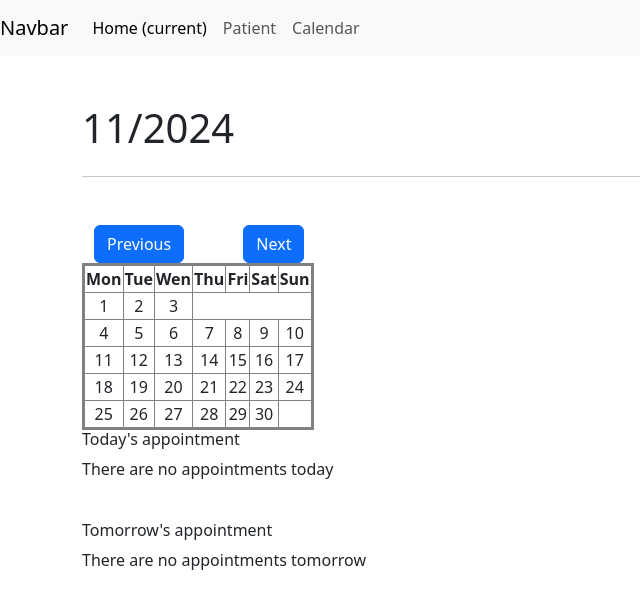
After one commit to GeorgiaNerantzaki/doctorsapp, a Django app: page /index/2024/11/ in a window 1280 px wide. The commit adds this page. Shown: the top 609 px of the page, without its empty margins (0-640 px from the left). Run offline with Django 5.2, Linux system fonts and the light colour scheme; data that the repository does not hold is empty; some libraries are stand-ins or nearby versions.

Commit message:
Save changes

```diff
--- a/app/views.py
+++ b/app/views.py
@@ -22,8 +22,8 @@ def login(request):
         #if user is None:
          #   messages.error(request,'User does not exist')
         #else:
-        login(user)
-        return redirect('main/index')
+        #login(user)
+        return redirect('index/')
     return render(request, 'login.html', {"form": form})
 
 #create register view
--- a/main/templates/index.html
+++ b/main/templates/index.html
@@ -1,11 +1,13 @@
-{%extends 'layout.html'}
-{%block title}Home Page{%endblock%}
+{%extends 'layout.html'%}
+{%block title%}Home Page{%endblock%}
 {%block content%}
+{% include 'navbar.html' %}
 <!--Calendar display-->
 <div class="container mt-5">
     <!--calendar head respresenting days,month and year-->
-    <h1 class="text center">{{month}}{{year}}</h1>
-    <table class="table-bordered text-center">
+    <h1 class="text center">{{month}}/{{year}}</h1>
+    <hr class="my-4">
+    <table class="table-bordered text-center" style="border-style:solid;">
         <thead>
             <tr>
                 <th>Mon</th>
@@ -22,26 +24,52 @@
             {%for week in cal%}
             <tr>
                 {%for day in week%}
-                {%if day !=0%}
+                {%if day > 0 %}
                 <td>{{day}}</td>
                 {%endif%}
                 {%endfor%}
             </tr>
             {%endfor%}
         </tbody>
-    </table>
-    <!--navigation links for next year or previous year-->
-    <div class="text-center mt-3">
-        {%if month > 1%}
-        <a class="btn btn-primary" href="{%url 'index_view' year=year, month=month|add: '-1'%}">Previous Month</a>
+          <!--navigation links for next year or previous year-->
+    <div class="container mt-5">
+        {%if month > 1 %}
+        <a class="btn btn-primary" href="{%url 'index_view' year=year month=month|add:'-1' %}"style="margin-left:0px margin-right:-5px;">Previous</a>
         {%else%}
-        <a class="btn btn-primary" href="{%url 'index_view' year=year-1, month=12%}">Previous Month</a>
+        <a class="btn btn-primary" href="{%url 'index_view' year=year|add:'-1' month=12%}" style="margin-left:0px; margin-right:-5px">Previous</a>
         {%endif%}
-        {%if month<12%}
-        <a class="btn btn-primary" href="{%url 'index_view' year=year, month=month|add: '1'%}">Previous Month</a>
+        {%if month < 12 %}
+        <a class="btn btn-primary" href="{%url 'index_view' year=year month=month|add:'1' %}" style="margin-left: 55px;">Next</a>
         {%else%}
-        <a class="btn btn-primary" href="{%url 'index_view' year=year+1, month=1%}">Previous Month</a>
+        <a class="btn btn-primary" href="{%url 'index_view' year=year|add:'1' month=1%}" style="margin-left: 55px;">Next</a>
         {%endif%}
     </div>
 </div>
+    </table>
+
+    <!--Today's appointment appear here-->
+    <p class="h6">Today's appointment</p>
+    {%if todays_appointments%}
+    {%for appointment in todays_appointments%}
+    <ul><li><strong>Name:</strong>{{patient}}</li>
+        <li><strong>Time:</strong>{{time}}</li>
+        <li><strong>Notes:</strong>{{notes}}</li>
+    </u>
+    {%endfor%}
+    {%else%}
+    <p>There are no appointments today</p>
+    {%endif%}
+    <br>
+    <!--Tomorrow's appointment appear here-->
+    <p class="h6">Tomorrow's appointment</p>
+    {%if tomorrow_appointments%}
+    {%for appointment in tomorrow_appointments%}
+    <ul><li><strong>Name:</strong>{{patient}}</li>
+        <li><strong>Time:</strong>{{time}}</li>
+        <li><strong>Notes:</strong>{{notes}}</li>
+    </u>
+    {%endfor%}
+    {%else%}
+    <p>There are no appointments tomorrow</p>
+    {%endif%}
 {%endblock%}
--- /dev/null
+++ b/main/templates/navbar.html
@@ -0,0 +1,16 @@
+<nav class="navbar navbar-expand-lg navbar-light bg-light">
+    <a class="navbar-brand" href="#">Navbar</a>
+    <button class="navbar-toggler" type="button" data-toggle="collapse" data-target="#navbarSupportedContent" aria-controls="navbarSupportedContent" aria-expanded="false" aria-label="Toggle navigation">
+      <span class="navbar-toggler-icon"></span>
+    </button>
+
+    <div class="collapse navbar-collapse" id="navbarNavAltMarkup">
+        <div class="collapse navbar-collapse" id="navbarNavAltMarkup">
+            <div class="navbar-nav">
+              <a class="nav-item nav-link active" href="#">Home <span class="sr-only">(current)</span></a>
+              <a class="nav-item nav-link" href="#">Patient</a>
+              <a class="nav-item nav-link" href="#">Calendar</a>
+            </div>
+          </div>
+    </div>
+  </nav>
--- a/main/urls.py
+++ b/main/urls.py
@@ -1,7 +1,9 @@
-from django.urls import path
+from django.urls import path,reverse
 from . import views
-
+from django.shortcuts import redirect
+from datetime import datetime
 #define url patterns URLconf
-urlpatterns = [path("index/", views.index_view, name = "index"),
-               path("appointment_data/", views.appointment_data, name= "appointment data"),
-               path("add_appointment/",views.add_appointment, name="schedule a appointment"),]
+urlpatterns = [path("index/",lambda request: redirect(reverse('index_view', kwargs={'year': datetime.now().year, 'month': datetime.now().month}))),
+               path("index/<int:year>/<int:month>/", views.index_view, name="index_view"),
+               #path("appointment_data/", views.appointment_data, name= "appointment_data"),
+               path("add_appointment/",views.add_appointment, name="add_appointment"),]
--- a/main/views.py
+++ b/main/views.py
@@ -3,27 +3,40 @@ from django.http import JsonResponse
 from .models import Appointment
 from django.contrib import messages
 import calendar
-from datetime import datetime
+from datetime import datetime,timedelta
 
 # Create your views here.
 #index page view
 def index_view(request,year = datetime.now().year, month = datetime.now().month):
+#intergrating todays appointment to the template
+    today = datetime.now().date()
+    tomorrow  = today + timedelta(days=1)
+    todays_appointments = Appointment.objects.filter(day=today)
+    tomorrow_appointments = Appointment.objects.filter(day=tomorrow)
+    if todays_appointments is None:
+        messages.error("There are no appointments today")
+    if tomorrow_appointments is None:
+        messages.error("There are no appointments tomorrow")
 #generate the calendar
-    cal = calendar.month_name(year,month)
+    cal = calendar.monthcalendar(year,month)
     month_name = calendar.month_name[month]
     context = {
         'year':year,
         'month':month,
         'month_name':month_name,
         'cal':cal,
+        'todays_appointments':todays_appointments,
+        'tomorrows_appointments':tomorrow_appointments,
     }
+
     return render(request,'index.html',context)
 
 #retrieve all the callendar appointments
-def appointment_data(request):
-    appointment = Appointment.objects.all()
-    data = [{"date": f"{appointment.day}T{appointment.time}","patient":appointment.patient,"notes":appointment.notes}]
-    return JsonResponse(data,safe=False)
+#def appointment_data(request):
+ #   appointment = Appointment.objects.all()
+  #  data = [{"date": f"{appointment.day}T{appointment.time}","patient":appointment.patient,"notes":appointment.notes}]
+   # return JsonResponse(data,safe=False)
+    #return  render(request,'index/html')
 
 #add a new appointment
 def add_appointment(request):
```
